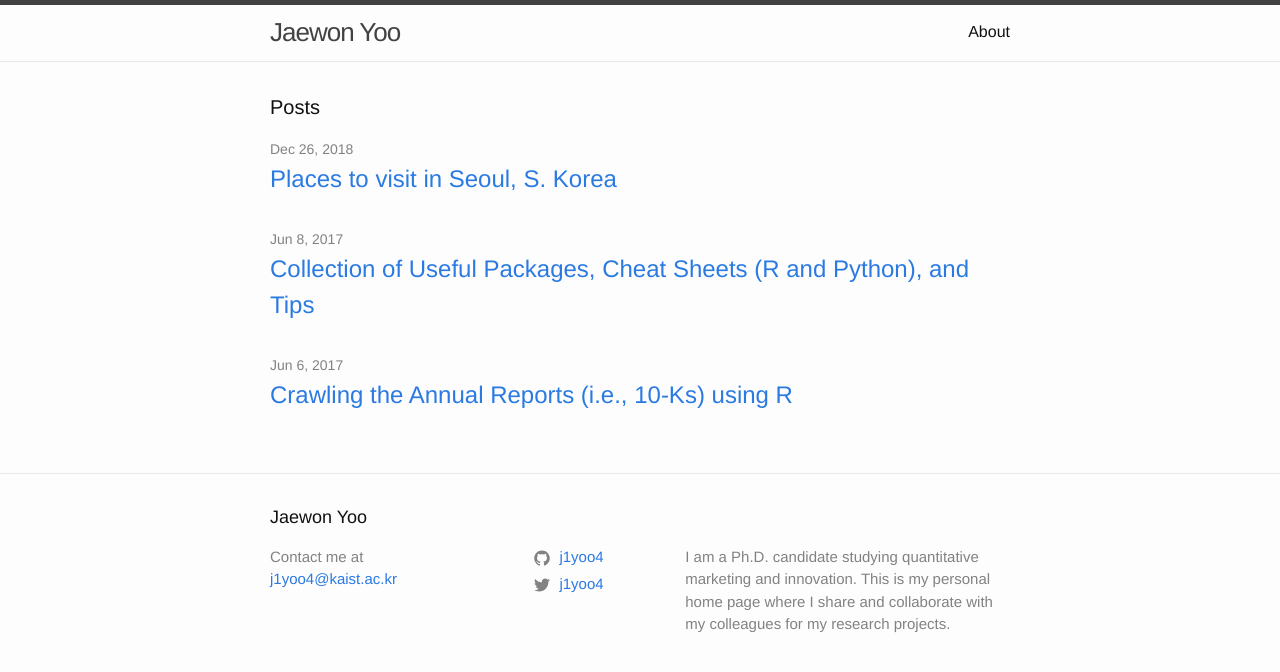
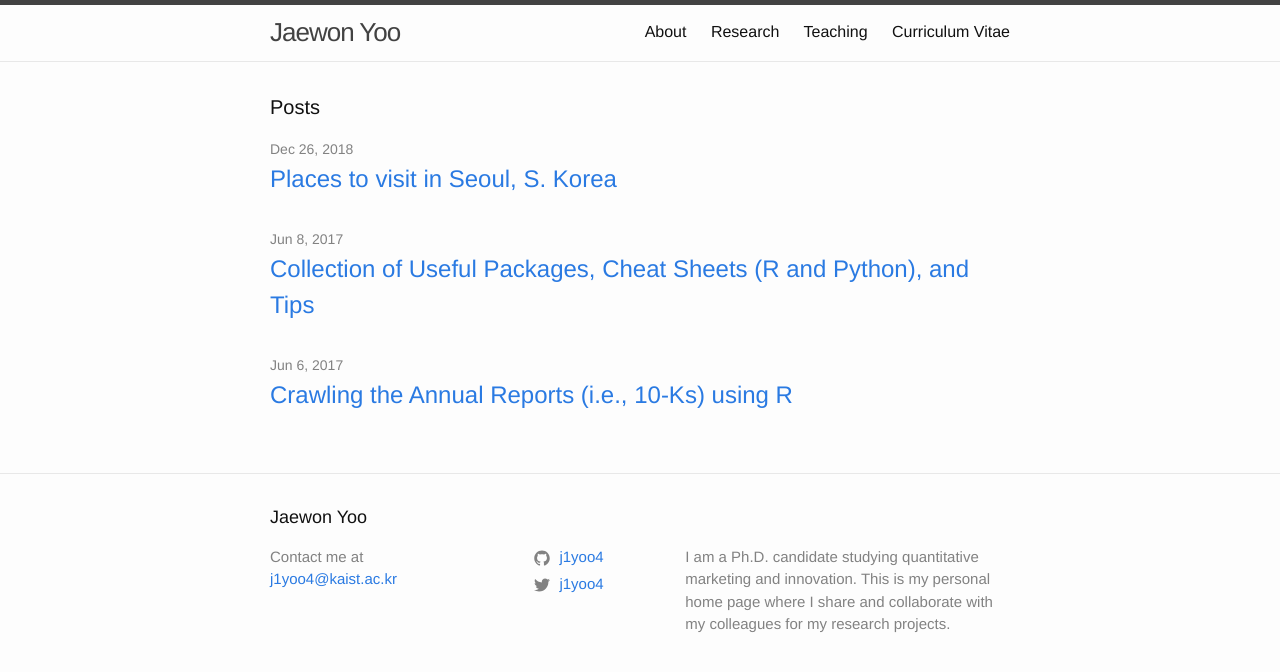
Before and after one commit to j1yoo/j1yoo.github.io, a Jekyll site: the page built from index.md, in a window 1280 px wide. Shown: the top 672 px of the page. Built offline with Jekyll 4.4.1, drawn with Linux system fonts in a browser that asks for light colours.

Commit message:
Update _config.yml

```diff
--- a/_config.yml
+++ b/_config.yml
@@ -16,6 +16,9 @@ minima:
 # this and add the path to the pages in order as they should show up
 header_pages:
  - about.markdown
+ - research.markdown
+ - teaching.markdown
+ - c.v.markdown
 
 # Build settings
 markdown: kramdown
```
